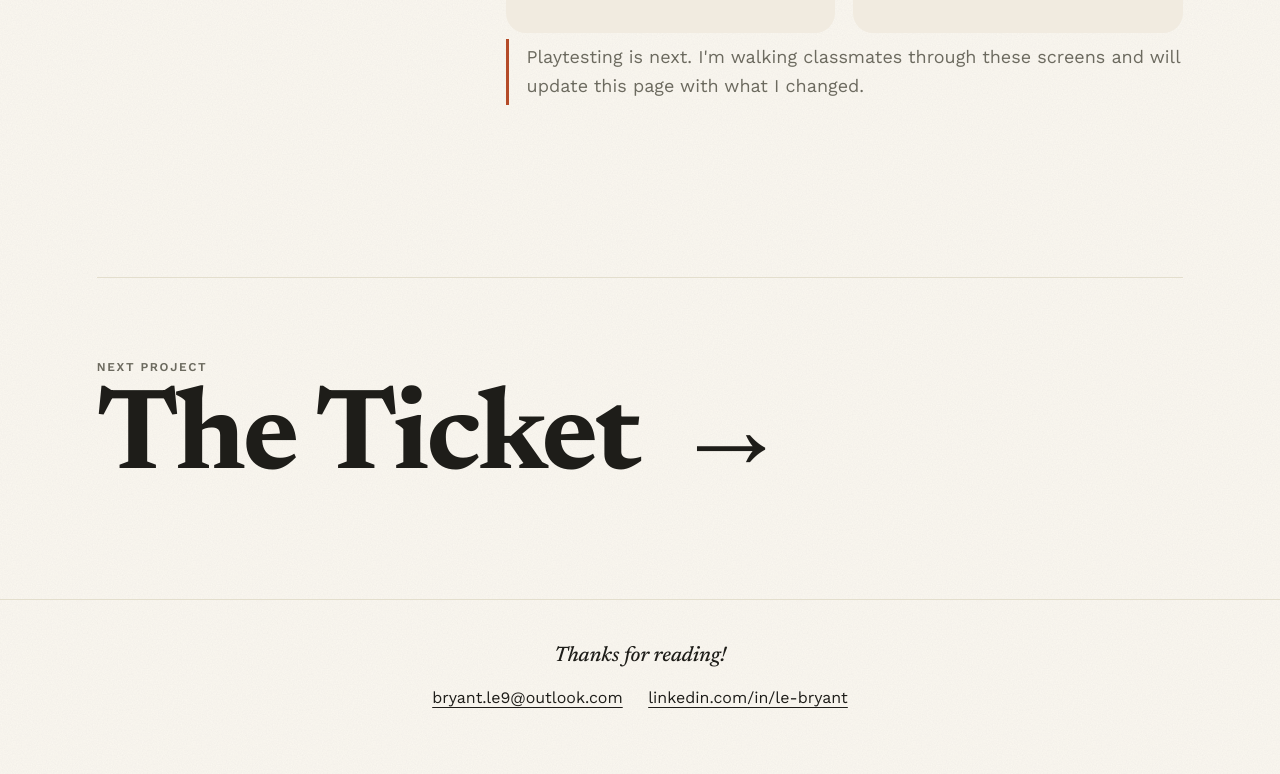
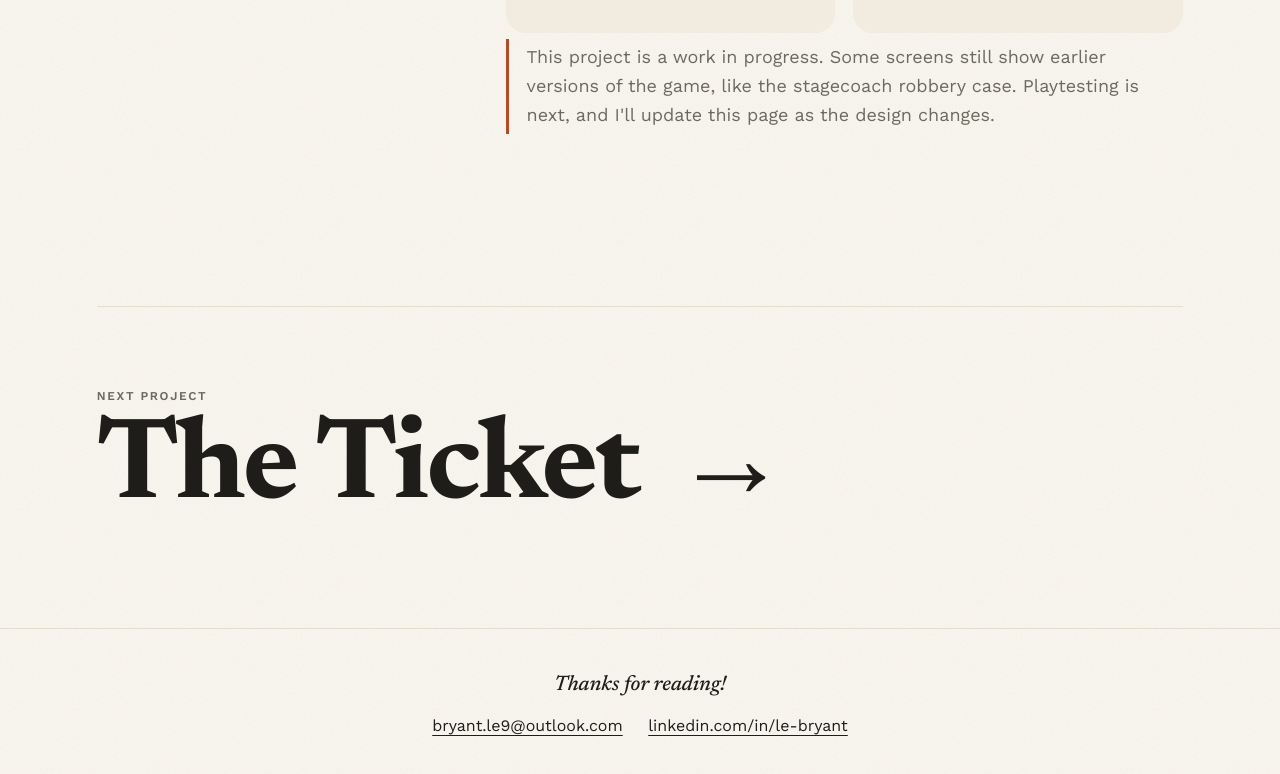
Before and after one commit to bryantle9/bryantle9.github.io, a plain HTML site: page by-witness.html in a window 1280 px wide. Shown: the part 5868-6642 px from the top of the page. Drawn offline with nearby package versions, Linux system fonts and the light colour scheme.

Commit message:
Add work in progress note to By Witness
Co-Authored-By: Claude Opus 5.5 <noreply@anthropic.com>
Claude-Session: https://claude.ai/code/session_01GxfiuZj4XS9PA2HfcwYzBt

```diff
--- a/by-witness.html
+++ b/by-witness.html
@@ -286,7 +286,7 @@
         <div class="cs-card"><h3>Iterations</h3><ul><li>Started as "Likeness," a sketch artist drawing wanted posters. A fun mechanic with no message.</li><li>Added a social impact angle: a corrupt town and a system that rewards speed over truth.</li><li>Renamed it By Witness to focus on witnesses and unreliable memory.</li><li>Cut the trust meter, bribes, and note taking. They pulled focus from the real message, so we rebuilt the loop around three interview stages and Sheriff Dunn.</li></ul></div>
         <div class="cs-card"><h3>What I learned</h3><ul><li>Consequences teach better than rules.</li><li>A choice needs a cost on both sides.</li><li>Cutting features makes the message clearer.</li><li>The system is the message.</li><li>Leading a team means making calls.</li></ul></div>
       </div>
-      <p class="cs-note">Playtesting is next. I'm walking classmates through these screens and will update this page with what I changed.</p>
+      <p class="cs-note">This project is a work in progress. Some screens still show earlier versions of the game, like the stagecoach robbery case. Playtesting is next, and I'll update this page as the design changes.</p>
     </div>
   </section>
 
```
